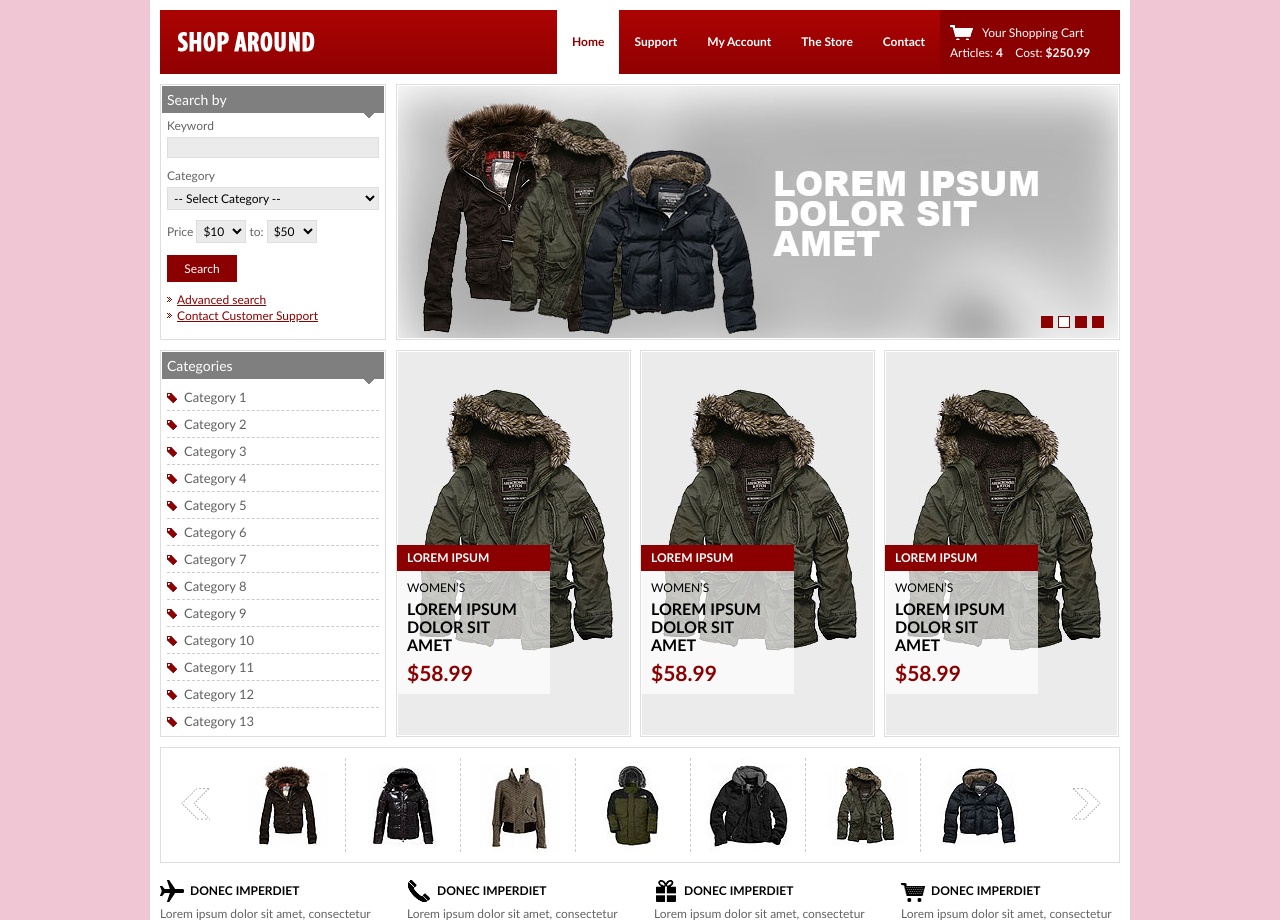
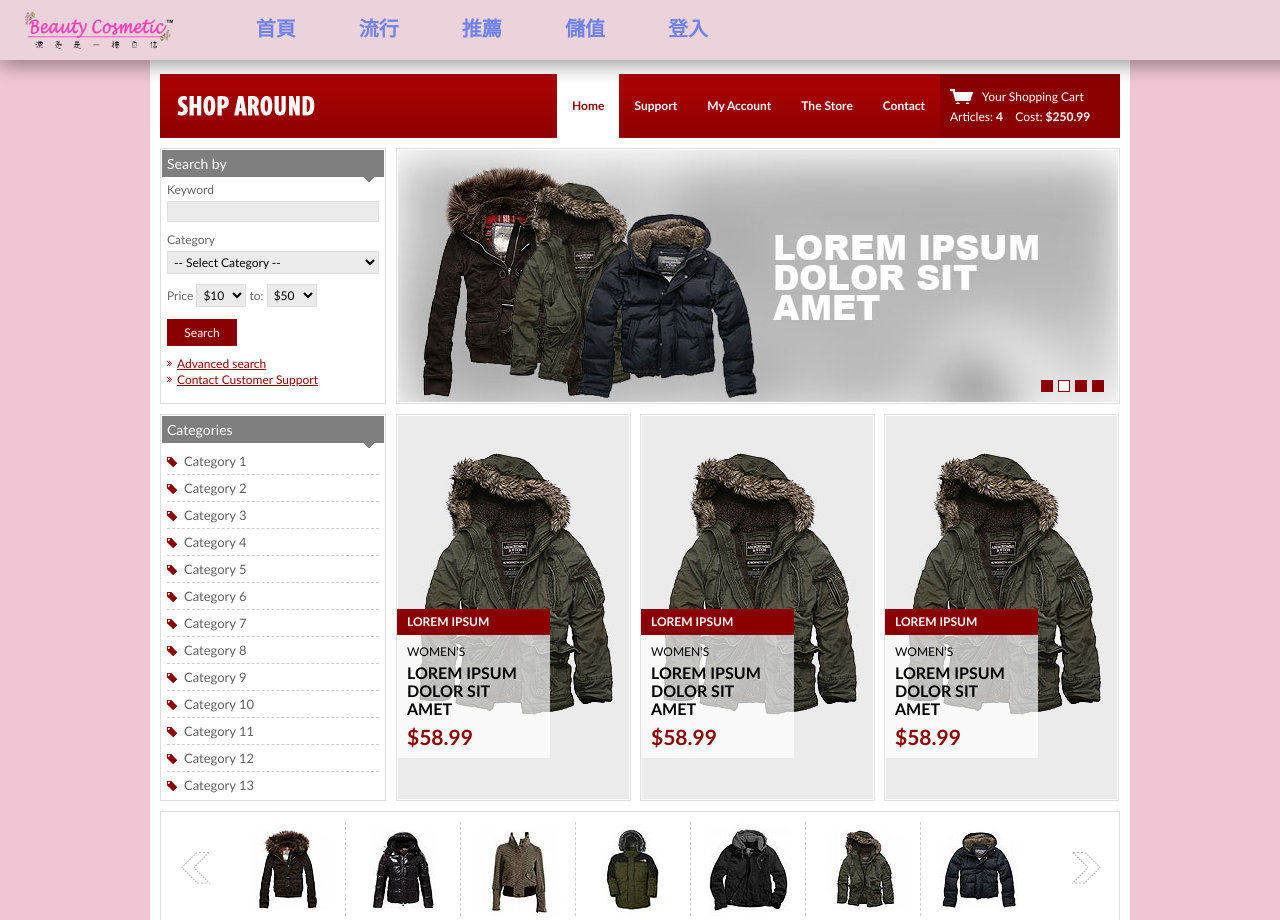
Before and after one commit to duckken1026/Cosmetic-Web, a PHP site: page /Homepage/index.html in a window 1280 px wide. Shown: the top 920 px of the page. Run offline with PHP 8.4, Linux system fonts and the light colour scheme.

Commit message:
update navigation bar

```diff
--- a/Homepage/css/style.css
+++ b/Homepage/css/style.css
@@ -129,3 +129,46 @@ h3.ico4 { background-image:url(images/ico4.gif);}
 #footer a{ color:#7b7b7b; text-decoration: none;}
 #footer a:hover{ color:#000;}
 #footer span{ padding:0 2px;}
+
+.nav-list a {
+    margin-right: 40px;
+}
+
+.nav-list  {
+    margin-right: 660px;
+}
+
+.nav-brand {
+    padding-top: 0px;
+    padding-left: 5px;
+    width: 150px;
+    height: 120px;
+}
+
+.navbar {
+    display: block;
+    width: 110%;
+    height: 60px;
+    background:  rgb(236, 211, 219);
+    box-shadow: 0px 5px 20px rgba(0, 0, 0, .4);
+    position: fixed;
+    left: 0;
+    top: 0;
+    z-index: 1000;
+    display: flex;
+    justify-content: space-between;
+    align-items: center;
+}
+
+.navbar a {
+    color: #7083ed;
+    text-decoration: none;
+    position: relative;
+    margin-left: 20px;
+    font-size: 20px;
+    right: 0px
+}
+
+.nav-toggler {
+    display: none;
+}
--- a/Homepage/index.html
+++ b/Homepage/index.html
@@ -11,8 +11,19 @@
 </head>
 <body>
 <!-- Shell -->
+<nav class="navbar">
+  <a href="../Homepage/index.html"><img class="nav-brand" src="../img/icon(title).png" alt=""></a>
+  <div class=" nav-list">
+  <a href="index.html"><b>首頁</b></a>
+  <a href="./popular.html"><b>流行</b></a>
+  <a href="./anime.html"><b>推薦</b></a>
+  <a href="./about.html"><b>儲值</b></a>
+  <a href="../Login/Login.html"><b>登入</b></a>
+  </div>
+</nav>
 <div class="shell">
   <!-- Header -->
+  <br>  <br>  <br>  <br>
   <div id="header">
     <h1 id="logo"><a href="#">shoparound</a></h1>
     <!-- Cart -->
--- a/Login/Login.css
+++ b/Login/Login.css
@@ -222,7 +222,7 @@ input[type="button"]{
 
 .navbar {
     display: block;
-    width: 100%;
+    width: 110%;
     height: 60px;
     background:  rgb(236, 211, 219);
     box-shadow: 0px 5px 20px rgba(0, 0, 0, .4);
--- a/Login/Login.html
+++ b/Login/Login.html
@@ -14,10 +14,11 @@
       <nav class="navbar">
         <a href="../Homepage/index.html"><img class="nav-brand" src="../img/icon(title).png" alt=""></a>
         <div class=" nav-list">
-        <a href="index.html"><b>首頁</b></a>
+        <a href="../Homepage/index.html"><b>首頁</b></a>
         <a href="./popular.html"><b>流行</b></a>
         <a href="./anime.html"><b>推薦</b></a>
         <a href="./about.html"><b>儲值</b></a>
+        <a href="../Login/Login.html"><b>登入</b></a>
         </div>
       </nav>
 
```
